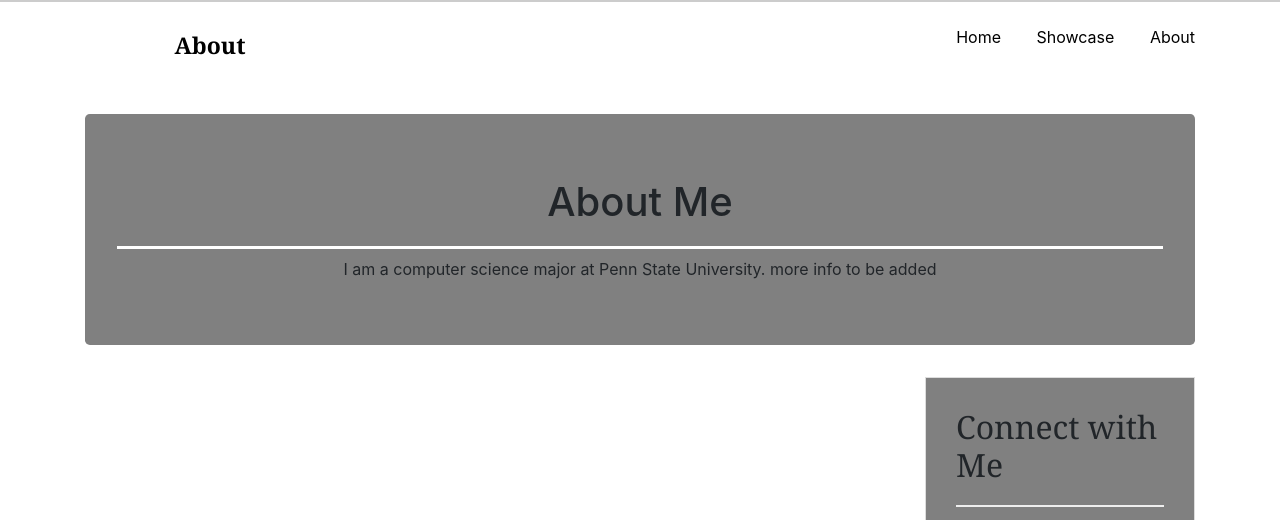
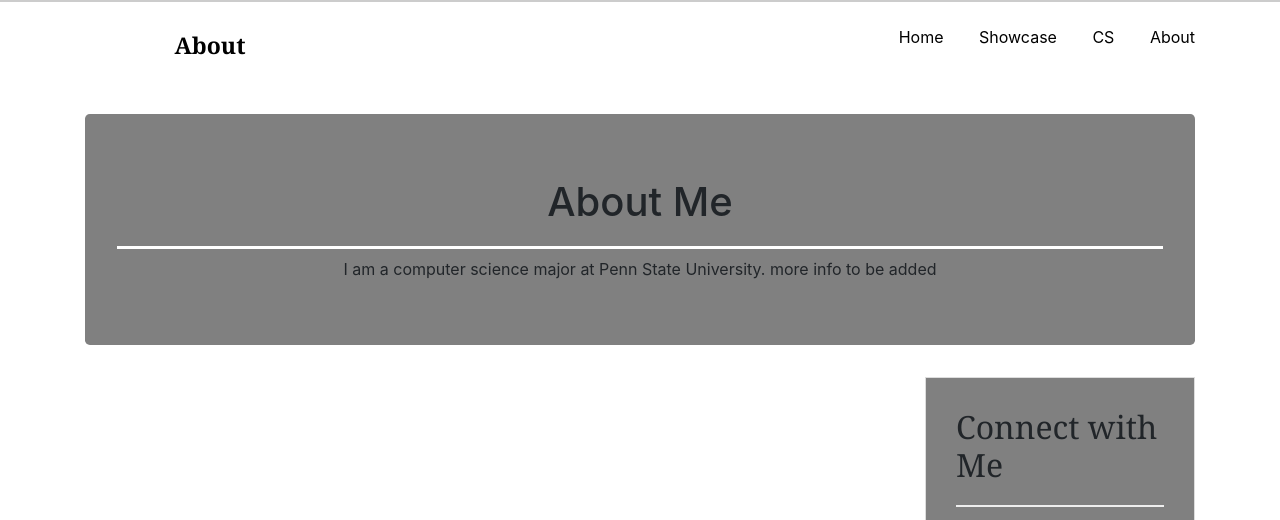
Before and after one commit to ThePalad1n/ThePalad1n.github.io, a plain HTML site: page about.html in a window 1280 px wide. Shown: the top 520 px of the page. Drawn offline with nearby package versions, Linux system fonts and the light colour scheme.

Commit message:
jumbo div added index.html and missing href added

```diff
--- a/about.html
+++ b/about.html
@@ -16,6 +16,7 @@
             <nav>
                 <a href="index.html">Home</a>
                 <a href="portfolio.html">Showcase</a>
+                <a href="cs.html">CS</a>
                 <a href="about.html">About</a>
             </nav>
         </div>
```
Also changed, not shown: index.html (+2 -1 lines), portfolio.html (+1 -0 lines).
